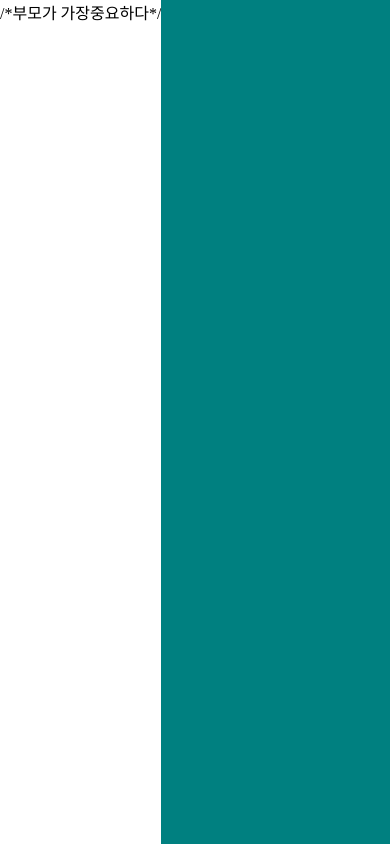
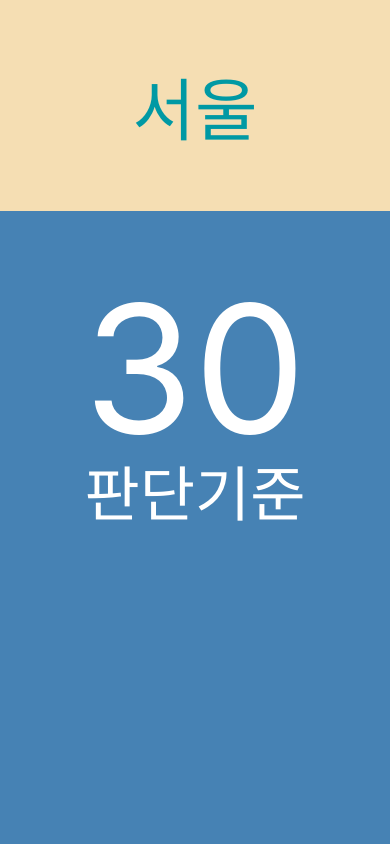
Before and after one commit to sherpajun/FirstWeatherApp, a React Native app: screen / in a window 390 px wide. Built offline with nearby package versions, Linux system fonts and the light colour scheme.

Commit message:
Update App.js
Text color , View CSS

```diff
--- a/App.js
+++ b/App.js
@@ -1,11 +1,63 @@
 
+import { StatusBar } from 'expo-status-bar';
 import React from 'react';
-import {View } from 'react-native';
+import {View,StyleSheet,Text } from 'react-native';
 
 export default function App() {
   return (
-    <View style={{flexDirection:"row",flex:"1"}}>/*부모가 가장중요하다*/
-      <View style={{flex:"1",backgroundColor:"teal"}}></View>
+    <View style={styles.container}>
+      <View style={styles.city}>
+        <Text style={styles.cityName}>서울</Text>
+      </View>
+      <View style={styles.weather}>
+        <View style={styles.day}>
+          <Text style={styles.temp}>30</Text>
+          <Text style={styles.description}>판단기준</Text>
+        </View>
+      </View>
+      <StatusBar style="light"/>
     </View>
   );
 }
+
+const styles = StyleSheet.create({
+  container: {
+    flex:1,
+    backgroundColor:"#F5DEB3",
+  },
+  city:{
+    flex:1,
+    justifyContent:"center",
+    alignItems:"center",
+  },
+  cityName:{
+    color:"#0099a4",
+    fontSize:68,
+    fontWeight:"500",
+
+  },
+  weather:{
+    flex:3,
+    backgroundColor:"#E9967A",
+  },
+
+  day:{
+    flex:1,
+    backgroundColor:"#4682B4",
+    alignItems:"center",
+  },
+  temp:{
+    fontSize:178,
+    marginTop:50,
+    color:"#FFFFFF",
+
+
+  },
+  description:{
+    fontSize:60,
+    marginTop:-30,
+    color:"#FFFFFF",
+  }
+
+
+})
```
